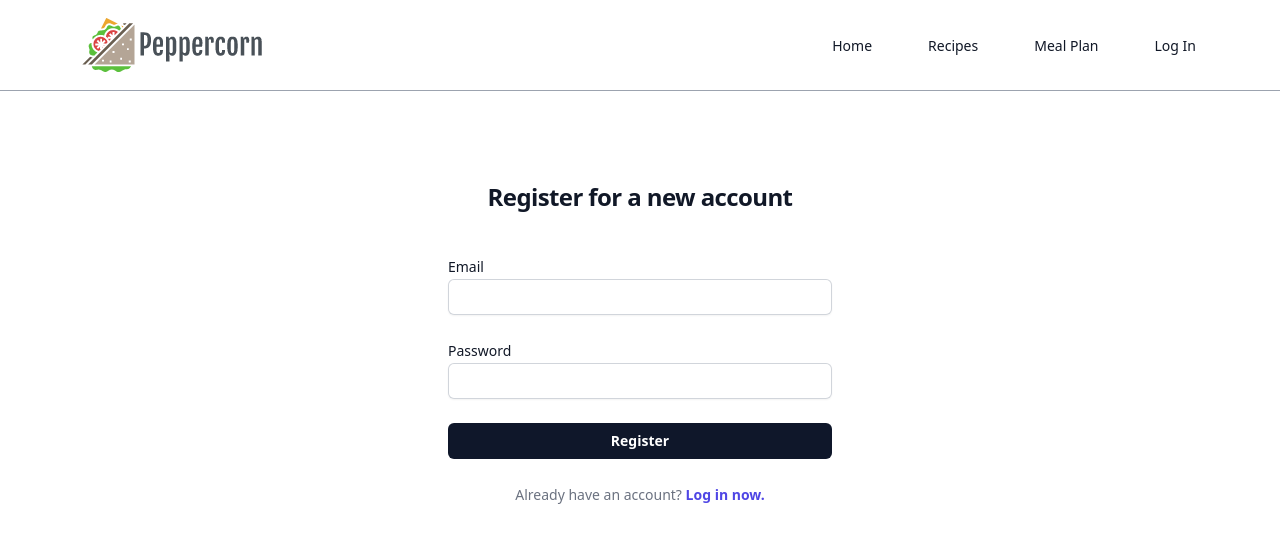
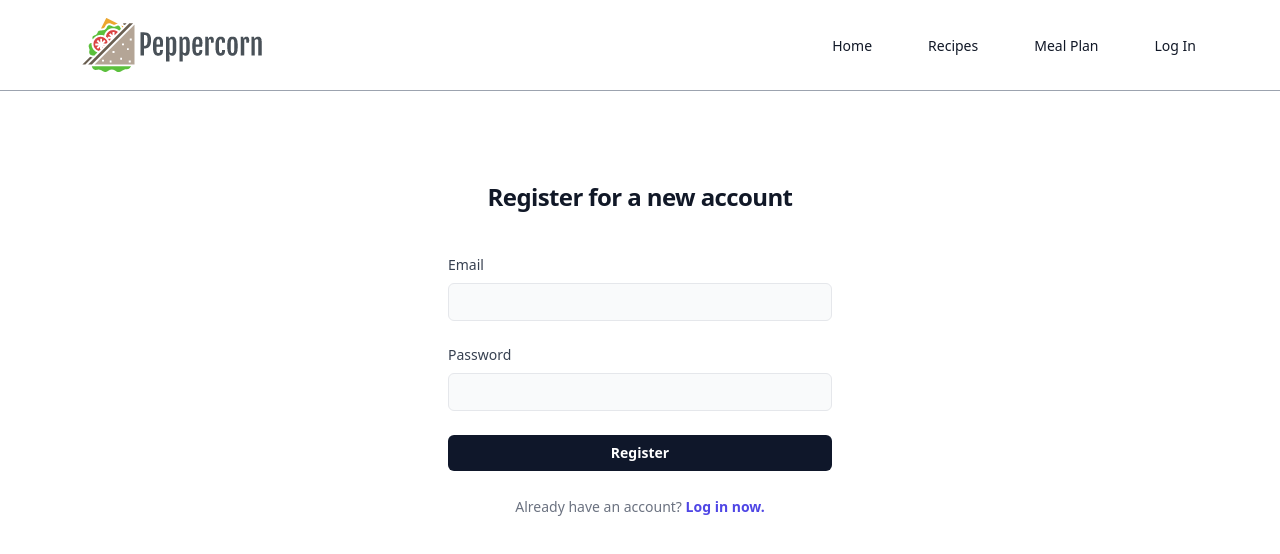
Before and after one commit to khaosophy/peppercorn, a Next.js app: page /register in a window 1280 px wide. Shown: the top 554 px of the page. Built offline with nearby package versions, Linux system fonts and the light colour scheme; no server answers.

Commit message:
update form fields to match salient styles

```diff
--- /dev/null
+++ b/src/components/SelectField.jsx
@@ -0,0 +1,32 @@
+import clsx from 'clsx';
+
+/* todo: add examples to storybook */
+
+export default function SelectField(props) {
+  const formClasses =
+    'block w-full appearance-none rounded-md border border-gray-200 bg-gray-50 px-3 py-2 text-gray-900 placeholder-gray-400 focus:border-blue-500 focus:bg-white focus:outline-none focus:ring-blue-500 sm:text-sm';
+
+  return (
+    <div className={props.className}>
+      <label
+        className="mb-2 block text-sm font-medium text-gray-700"
+        htmlFor={props.id}
+      >
+          {props.label}
+        </label>
+      <select
+          className={clsx(
+            formClasses,
+          )}
+          type={props.type}
+          id={props.id}
+          name={props.name}
+          value={props.value}
+          onChange={props.onChange}
+          required={props.required}
+      >
+        {props.children}
+      </select>
+    </div>
+  );
+}
--- a/src/components/InputField.jsx
+++ b/src/components/TextField.jsx
@@ -1,25 +1,22 @@
 import clsx from 'clsx';
 
-/* todo: replace with Salient Fields component */
 /* todo: add examples to storybook */
 
-export default function InputField(props) {
+export default function TextField(props) {
+  const formClasses =
+    'block w-full appearance-none rounded-md border border-gray-200 bg-gray-50 px-3 py-2 text-gray-900 placeholder-gray-400 focus:border-blue-500 focus:bg-white focus:outline-none focus:ring-blue-500 sm:text-sm';
+
   return (
     <div className={props.className}>
       <label
-        className="block text-sm font-medium leading-6 text-gray-900"
+        className="mb-2 block text-sm font-medium text-gray-700"
         htmlFor={props.id}
       >
           {props.label}
         </label>
       <input
           className={clsx(
-            'block w-full rounded-md border-0',
-            'py-1.5 px-3',
-            'shadow-sm ring-1 ring-inset ring-gray-300',
-            'focus:ring-2 focus:ring-inset focus:ring-indigo-600',
-            'text-gray-900 placeholder:text-gray-400',
-            'sm:text-sm sm:leading-6',
+            formClasses,
           )}
           type={props.type}
           id={props.id}
--- a/src/pages/login.js
+++ b/src/pages/login.js
@@ -2,7 +2,7 @@ import { useState } from 'react';
 import { useRouter } from 'next/router';
 import routes from '../routes.config';
 import supabase from '../lib/supabase';
-import InputField from '../components/InputField';
+import TextField from '../components/TextField';
 import Button from '../components/Button';
 import Link from '../components/Link';
 
@@ -34,14 +34,14 @@ export default function Login() {
 
       <div className="mt-10 sm:mx-auto sm:w-full sm:max-w-sm">
         <form className="space-y-6" onSubmit={handleLogin}>
-          <InputField
+          <TextField
             type="email"
             label="Email"
             value={email}
             onChange={(e) => setEmail(e.target.value)}
             required
           />
-          <InputField
+          <TextField
             type="password"
             label="Password"
             value={password}
--- a/src/pages/recipes/new.js
+++ b/src/pages/recipes/new.js
@@ -4,7 +4,7 @@ import router from 'next/router';
 import clsx from 'clsx';
 import routes from '../../routes.config';
 import supabase from '../../lib/supabase';
-import InputField from '../../components/InputField';
+import TextField from '../../components/TextField';
 import Button from '../../components/Button';
 
 export default function NewRecipe() {
@@ -56,7 +56,7 @@ export default function NewRecipe() {
         className="mt-6 max-w-md space-y-6"
         onSubmit={(e) => handleSubmit(e)}
       >
-        <InputField
+        <TextField
           label="Name"
           name="name"
           type="text"
@@ -65,7 +65,7 @@ export default function NewRecipe() {
           required
         />
 
-        <InputField
+        <TextField
           label="Servings"
           name="servings"
           type="number"
--- a/src/pages/register.js
+++ b/src/pages/register.js
@@ -3,7 +3,7 @@ import { useState } from 'react';
 import { useRouter } from 'next/router';
 import routes from '../routes.config';
 import supabase from '../lib/supabase';
-import InputField from '../components/InputField';
+import TextField from '../components/TextField';
 import Button from '../components/Button';
 import Link from '../components/Link';
 
@@ -35,7 +35,7 @@ export default function Register() {
 
       <div className="mt-10 sm:mx-auto sm:w-full sm:max-w-sm">
         <form className="space-y-6" onSubmit={handleRegistration}>
-          <InputField
+          <TextField
             id="register-email"
             type="email"
             label="Email"
@@ -43,7 +43,7 @@ export default function Register() {
             onChange={(e) => setEmail(e.target.value)}
             required
           />
-          <InputField
+          <TextField
             id="register-password"
             type="password"
             label="Password"
```
